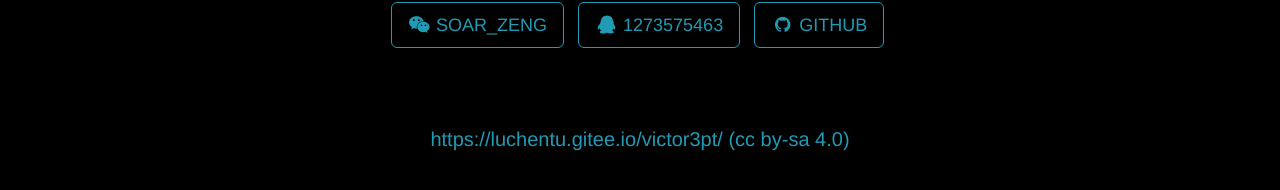
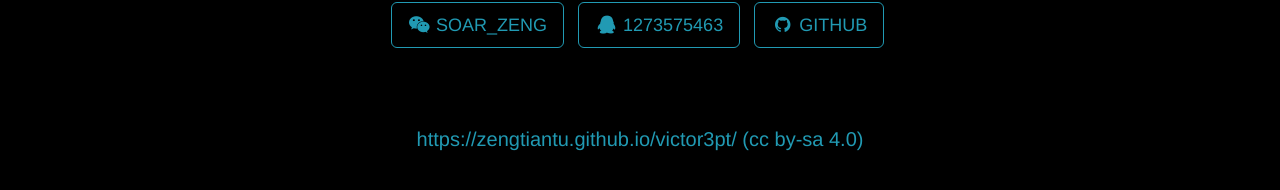
Before and after one commit to victor3pt/victor3pt, a Jekyll site: the page index.html, which Jekyll copies as it is, in a window 1280 px wide and 900 px high, scrolled down 1387 px. Shown: the part 695-885 px from the top of the window. Built offline with Jekyll 4.4.1, drawn with Linux system fonts in a browser that asks for light colours; nearby versions of some CDN libraries; some web fonts are replaced; part of the change alters nothing that is shown.

Commit message:
再次修改js css 匹配路径

```diff
--- a/index.html
+++ b/index.html
@@ -132,7 +132,7 @@
     <!-- Footer -->
     <footer>
         <div class="container text-center">
-            <p><a href="https://luchentu.gitee.io/victor3pt/">https://luchentu.gitee.io/victor3pt/</a> <a chref="http://creativecommons.org/licenses/by-sa/4.0/" target="_blank">(cc by-sa 4.0)</a></p>
+            <p><a href="https://zengtiantu.github.io/victor3pt/">https://zengtiantu.github.io/victor3pt/</a> <a chref="http://creativecommons.org/licenses/by-sa/4.0/" target="_blank">(cc by-sa 4.0)</a></p>
         </div>
     </footer>
 
```
